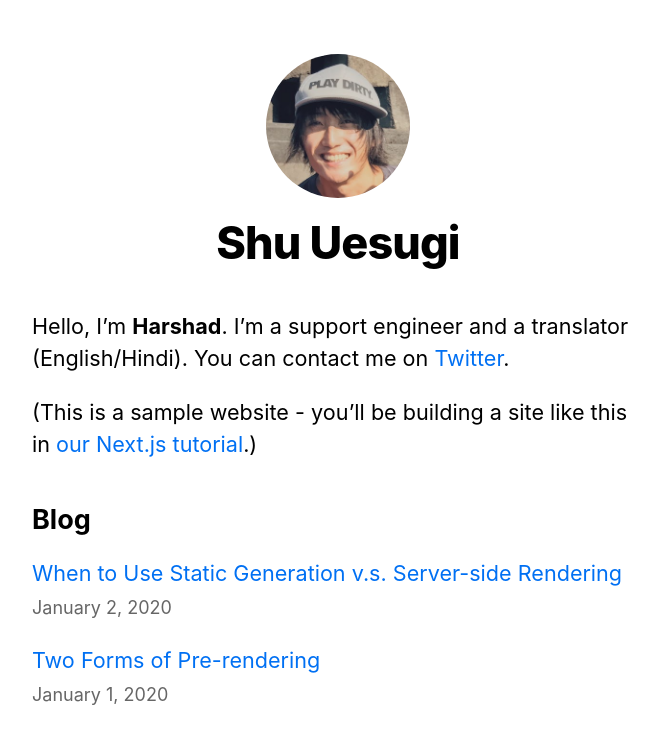
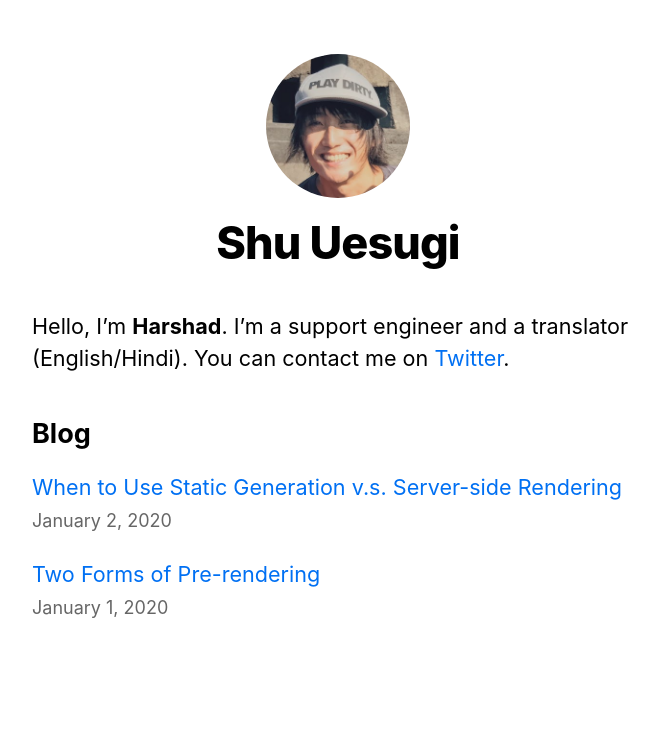
Before and after one commit to bornforlamp/vercel-harshad, a Next.js app: page / in a window 1280 px wide. Shown: the top 744 px of the page, without its empty margins (302-959 px from the left). Built offline with nearby package versions, Linux system fonts and the light colour scheme.

Commit message:
Update index.js

```diff
--- a/pages/index.js
+++ b/pages/index.js
@@ -16,10 +16,6 @@
           Hello, I’m <strong>Harshad</strong>. I’m a support engineer and a
           translator (English/Hindi). You can contact me on{' '}
           <a href="https://twitter.com/harshadmane">Twitter</a>.
-        </p>
-        <p>
-          (This is a sample website - you’ll be building a site like this in{' '}
-          <a href="https://nextjs.org/learn">our Next.js tutorial</a>.)
         </p>
       </section>
       <section className={`${utilStyles.headingMd} ${utilStyles.padding1px}`}>
```
